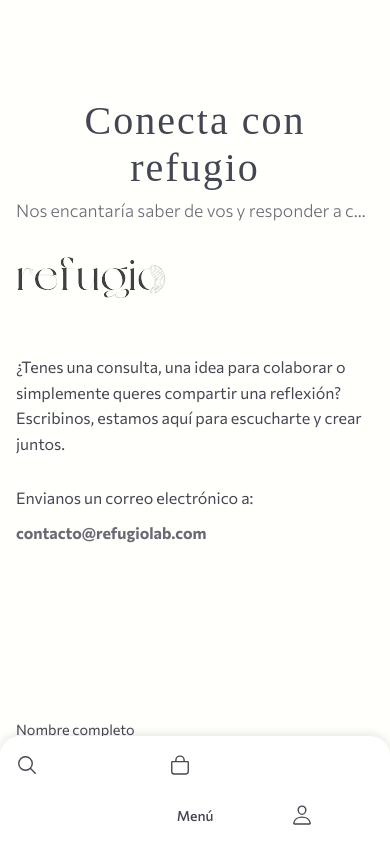
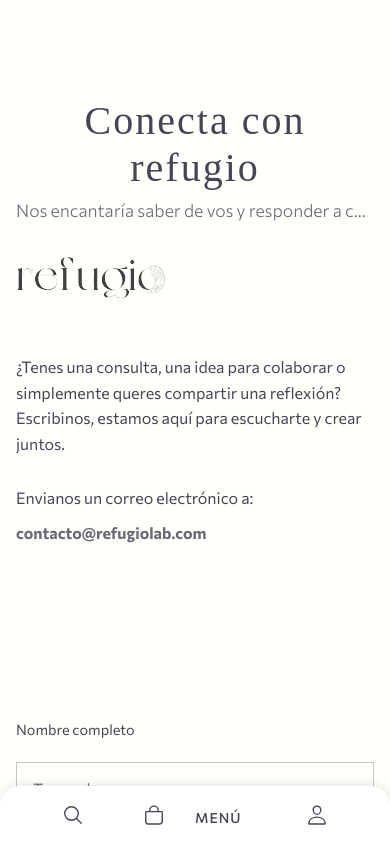
Before and after one commit to refugiolab/refugiolab.com, a React (Vite) app: page /contacto in a window 390 px wide. Shown: the top 842 px of the page. Built offline with nearby package versions, Linux system fonts and the light colour scheme; a web font is replaced by a local one.

Commit message:
Cambios para mejorar el menú del header en movil

```diff
--- a/src/components/Header.css
+++ b/src/components/Header.css
@@ -1,4 +1,3 @@
-/* src/components/Header.css */
 .main-header {
     position: fixed;
     top: 0;
@@ -138,7 +137,8 @@
     overflow: hidden;
 }
 
-.main-header.open .header__nav {
+.main-header.open .header__nav,
+.mobile-nav-container.open ~ .main-header .header__nav {
     transform: translateX(0);
 }
 
@@ -326,34 +326,17 @@
     }
 
     .mobile-nav-list {
-        display: grid;
-        grid-template-columns: repeat(4, 1fr); /* 4 columnas para una distribución equitativa */
-        padding: 0 1rem; /* Ajuste del padding para mayor separación */
+        display: flex;
+        justify-content: space-between;
+        align-items: center;
+        padding: 0 2rem;
         margin: 0;
         list-style: none;
-        align-items: center;
-        gap: 0.5rem; /* Pequeño espacio entre los íconos */
     }
 
     .mobile-nav-list li {
+        flex: 1;
         text-align: center;
-        display: flex; /* Para centrar el contenido dentro de cada li */
-        justify-content: center; /* Para centrar el contenido dentro de cada li */
-        align-items: center; /* Para centrar el contenido dentro de cada li */
-    }
-
-    /* Ajustes para el centrado de los grupos */
-    .mobile-nav-list li:first-child { /* Lupa */
-        justify-content: flex-start;
-    }
-    .mobile-nav-list li:nth-child(2) { /* Bolsa */
-        justify-content: flex-end;
-    }
-    .mobile-nav-list li:nth-child(3) { /* Menú */
-        grid-column: 2 / 4; /* El menú abarca 2 columnas centrales */
-    }
-    .mobile-nav-list li:nth-child(4) { /* Login */
-        justify-content: flex-start;
     }
 
     .mobile-nav-link {
@@ -382,46 +365,35 @@
     }
 
     .mobile-nav-link span {
-        font-size: 10px;
+        font-size: 14px;
         margin-top: 5px;
         font-family: 'Commissioner', sans-serif;
         text-transform: uppercase;
         letter-spacing: 1px;
     }
 
-    .mobile-nav-link:not(.menu-button) span {
-        display: none;
-    }
-
+    /* Estilos para el botón del menú */
     .menu-button {
-        display: flex;
-        flex-direction: column;
-        align-items: center;
-        justify-content: center;
-        padding: 10px 0;
-        color: #444653;
         background: none;
         border: none;
         cursor: pointer;
-        font-family: var(--fuente-principal);
+        padding: 10px 0;
+        color: #444653;
+        font-family: 'Commissioner', sans-serif;
+        font-size: 14px;
+        font-weight: 500;
+        text-transform: uppercase;
+        letter-spacing: 1px;
+        transition: color 0.3s ease;
     }
 
-    .menu-button span {
-        font-size: 14px;
-        font-weight: 500;
-        margin-top: 0;
-        color: #444653;
-        font-family: 'Commissioner', sans-serif;
+    .menu-button.open {
+        color: var(--color-acento);
     }
 
     .cart-item-count {
         top: -2px;
-        right: -8px; /* Ajuste para que el contador quede pegado al ícono */
-    }
-
-    /* Ocultar el ícono del menú, solo dejar el texto */
-    .menu-button svg {
-        display: none;
+        right: 0;
     }
 
     /* Animación de pulso */
--- a/src/components/Header.jsx
+++ b/src/components/Header.jsx
@@ -1,4 +1,3 @@
-/* src/components/Header.jsx */
 import React, { useState, useEffect, useContext } from 'react';
 import { Link, useLocation } from 'react-router-dom';
 import './Header.css';
@@ -202,12 +201,12 @@
             <nav className="mobile-nav-container">
                 <ul className="mobile-nav-list">
                     <li>
-                        <Link to="/search" className="mobile-nav-link">
+                        <Link to="/search" className="mobile-nav-link" aria-label="Buscador">
                             <IoSearchOutline size={22} />
                         </Link>
                     </li>
                     <li>
-                        <Link to="/cart" className={`mobile-nav-link ${location.pathname === '/cart' ? 'active' : ''}`}>
+                        <Link to="/cart" className={`mobile-nav-link ${location.pathname === '/cart' ? 'active' : ''}`} aria-label="Bolsa de compras">
                             <IoBagOutline size={22} />
                             {itemCount > 0 && <span className="cart-item-count">{itemCount}</span>}
                         </Link>
@@ -215,13 +214,13 @@
                     <li>
                         <button
                             onClick={toggleMenu}
-                            className={`menu-button`}
-                            aria-label="Abrir menú de navegación">
+                            className={`mobile-nav-link menu-button ${isOpen ? 'open' : ''}`}
+                            aria-label="Abrir o cerrar menú de navegación">
                             <span>Menú</span>
                         </button>
                     </li>
                     <li>
-                        <Link to="/cuenta" className={`mobile-nav-link ${location.pathname === '/cuenta' ? 'active' : ''}`}>
+                        <Link to="/cuenta" className={`mobile-nav-link ${location.pathname === '/cuenta' ? 'active' : ''}`} aria-label="Mi cuenta">
                             <IoPersonOutline size={22} />
                         </Link>
                     </li>
```
